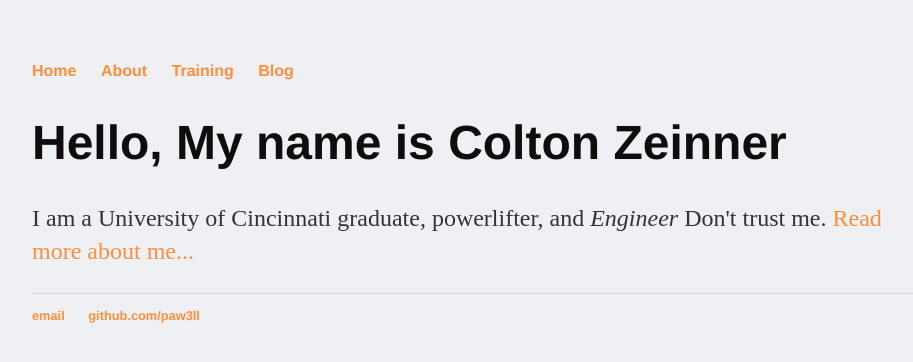
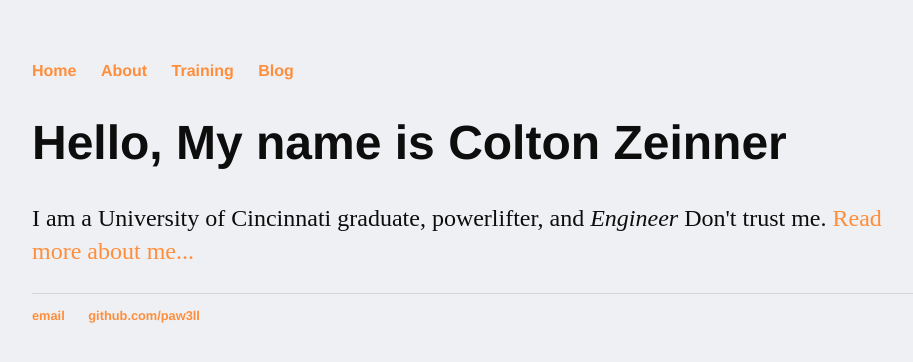
Before and after one commit to paw3ll/paw3ll.github.io, a Jekyll site: the page built from index.html, in a window 1280 px wide. Shown: the top 362 px of the page, without its empty margins (160-1073 px from the left). Built offline with Jekyll 4.4.1, drawn with Linux system fonts in a browser that asks for light colours.

Commit message:
Update main.css

```diff
--- a/css/main.css
+++ b/css/main.css
@@ -3,7 +3,7 @@
 a { text-decoration: none; color: #ff8e3c; }
 a:hover { text-decoration: underline; }
 
-p, ul { font-size: 1.5em; line-height: 1.4em; color: #333; }
+p, ul { font-size: 1.5em; line-height: 1.4em; color: #0d0d0d; }
 
 h1, h2, h3, h4 { color:#0d0d0d; font-family: 'Helvetica', 'Arial', 'Sans-Serif'; }
 h1 { font-size: 3em;  }
```
